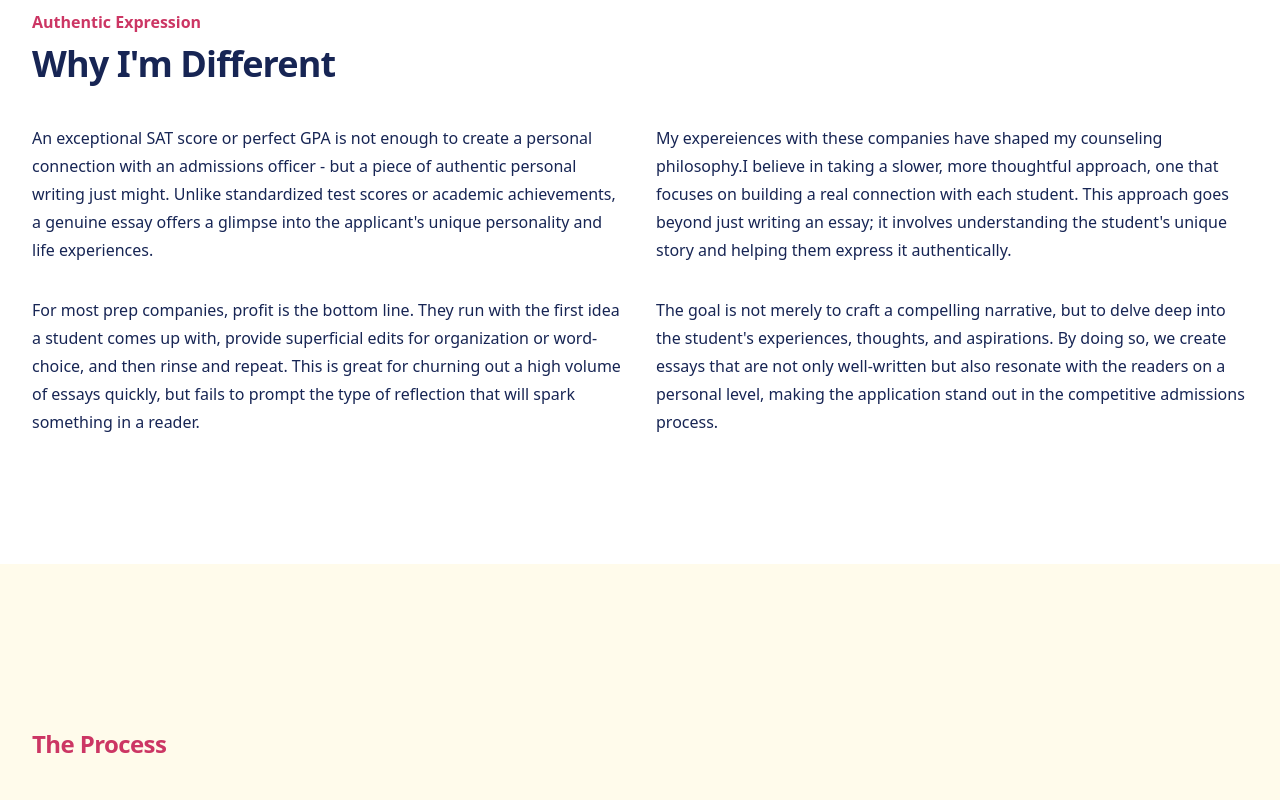
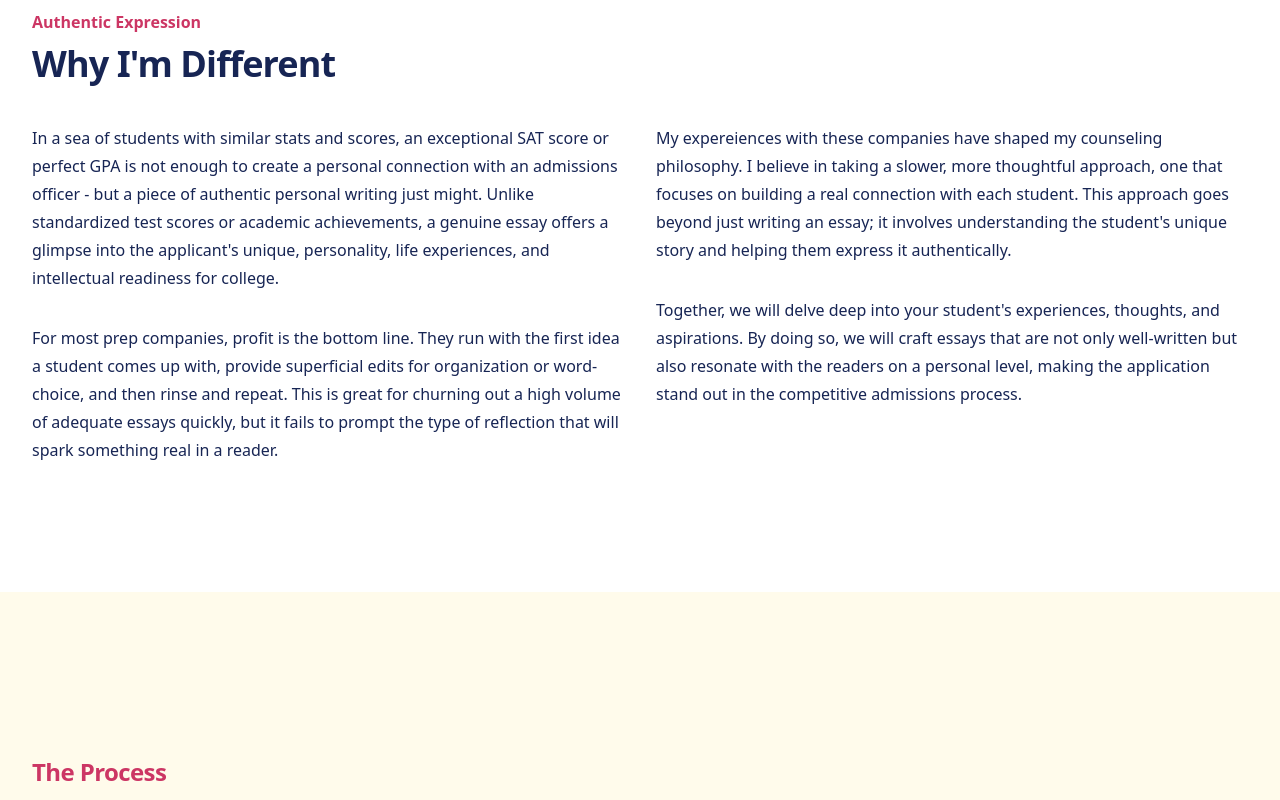
Before and after one commit to tendermoonflower/mpcc, a Next.js app: page / in a window 1280 px wide. Shown: the part 1720-2520 px from the top of the page. Built offline with nearby package versions, Linux system fonts and the light colour scheme.

Commit message:
Update index.tsx

```diff
--- a/pages/index.tsx
+++ b/pages/index.tsx
@@ -194,25 +194,24 @@ function WhyImDifferent() {
             <div>
               <p>
 
-                An exceptional SAT score or perfect GPA is not enough to create a personal connection with an admissions officer
+                In a sea of students with similar stats and scores, an exceptional SAT score or perfect GPA is not enough to create a personal connection with an admissions officer
                 - but a piece of authentic personal writing just might. Unlike standardized test scores or academic achievements, a genuine
-                essay offers a glimpse into the applicant&apos;s unique
-                personality and life experiences.
+                essay offers a glimpse into the applicant&apos;s unique, personality, life experiences, and intellectual readiness for college.
 
               </p>
               <p className="mt-8">
 
                 For most prep companies, profit is the bottom line. They run with the first
                 idea a student comes up with, provide superficial edits for organization or word-choice, and then rinse and
-                repeat. This is great for churning out a high volume of essays quickly, but fails to prompt
-                the type of reflection that will spark something in a reader.
+                repeat. This is great for churning out a high volume of adequate essays quickly, but it fails to prompt
+                the type of reflection that will spark something real in a reader.
 
               </p>
             </div>
             <div>
               <p>
 
-                My expereiences with these companies have shaped my counseling philosophy.I believe in taking a
+                My expereiences with these companies have shaped my counseling philosophy. I believe in taking a
                 slower, more thoughtful approach, one that focuses on building a
                 real connection with each student. This approach goes beyond
                 just writing an essay; it involves understanding the
@@ -220,9 +219,9 @@ function WhyImDifferent() {
                 authentically.
               </p>
               <p className="mt-8">
-                The goal is not merely to craft a compelling narrative, but to
-                delve deep into the student&apos;s experiences, thoughts, and
-                aspirations. By doing so, we create essays that are not only
+                Together, we will
+                delve deep into your student&apos;s experiences, thoughts, and
+                aspirations. By doing so, we will craft essays that are not only
                 well-written but also resonate with the readers on a personal
                 level, making the application stand out in the competitive
                 admissions process.
@@ -265,7 +264,7 @@ function TheProcess() {
       id: 5,
       question: "january",
       answer:
-        "After applications are submitted, some students may be asked to submit additional essays, a Letter of Continued interest in the case they are waitlisted, or asked to participate in an interview. I am available by appointment to provide support.",
+        "After applications are submitted, some students may be asked to submit additional essays, a Letter of Continued interest in the case they are waitlisted, or be asked to participate in an interview. I am available by appointment to provide support.",
     },
   ];
 
```
